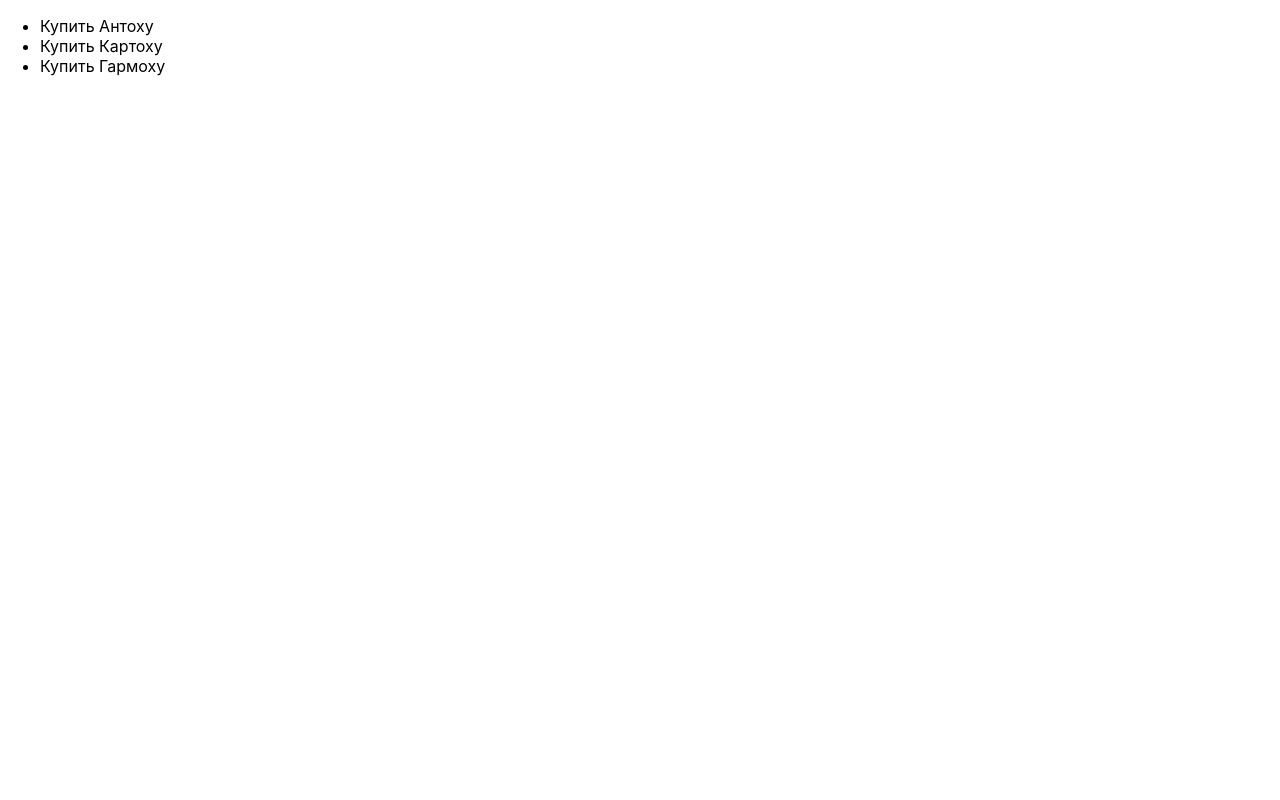
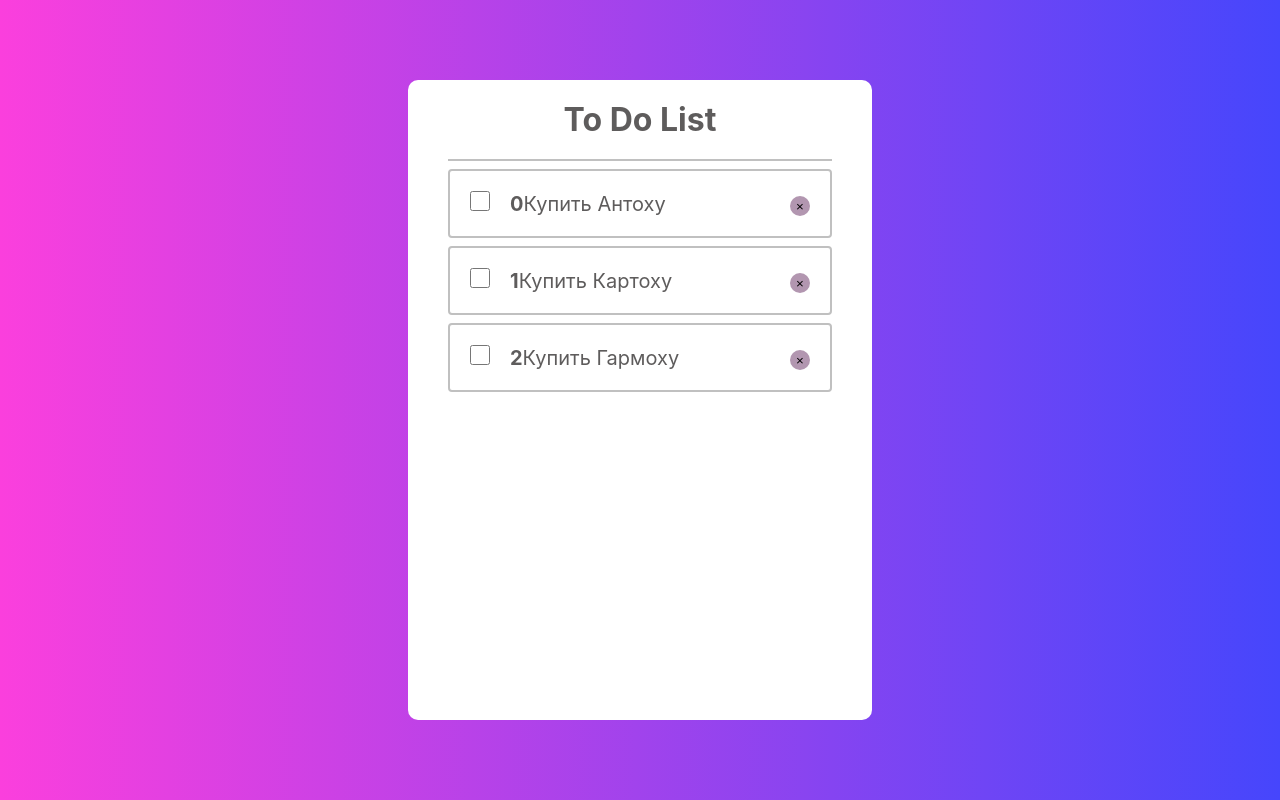
Before and after one commit to Sijonra/ReactTodoList, a React (Create React App) app: page / in a window 1280 px wide. Built offline with nearby package versions, Linux system fonts and the light colour scheme.

Commit message:
styles added

```diff
--- a/src/App.js
+++ b/src/App.js
@@ -1,16 +1,16 @@
 import React from "react";
-import TodoList from './TodoList/todoList'
+import TodoList from './TodoList/TodoList'
 
 function App() {
 
     let todos = [
-        {id: 0, iscompleted: false, value: "Купить Антоху"},
-        {id: 1, iscompleted: false, value: "Купить Картоху"},
-        {id: 2, iscompleted: false, value: "Купить Гармоху"},
+        {id: 0, isCompleted: false, value: "Купить Антоху"},
+        {id: 1, isCompleted: false, value: "Купить Картоху"},
+        {id: 2, isCompleted: false, value: "Купить Гармоху"},
     ];
 
     return(
-        <TodoList todos={todos}/>
+        <TodoList todo={todos}/>
     )
 }
 
--- a/src/TodoList/ListItem.js
+++ b/src/TodoList/ListItem.js
@@ -1,8 +1,18 @@
 import React from "react";
+import './TodoList.css';
 
 function ListItem(props){
     return(
-        <li>{props.title}</li>
+
+        <li className="todo__item">
+            <span>
+                <input className="list-input" type="checkbox"/>
+                <strong>{props.id}</strong>
+                {props.value}
+            </span>
+            <button className="todo-list-delete-button">&times;</button>
+        </li>
+
     )
 }
 
--- /dev/null
+++ b/src/TodoList/TodoList.css
@@ -0,0 +1,50 @@
+.todo-list-wrapper{
+    width: 30vw;
+    min-height: 80vh;
+    background: white;
+    margin: 10vh auto 0;
+    border-radius: 10px;
+    padding: 0 40px;
+}
+
+.todo-list__title{
+    border-bottom: 2px solid silver;
+    padding: 20px;
+    text-align: center;
+    color: #5e5c5c;
+    margin-bottom: 8px;
+}
+
+.todo-list{
+    list-style: none;
+}
+.list-input{
+    margin-right: 20px;
+    width: 20px;
+    height: 20px;
+    border-radius: 20%;
+}
+.todo__item{
+    color: #5e5c5c;
+    font-size: 20px;
+    display: flex;
+    align-items: center;
+    justify-content: space-between;
+    padding: 20px;
+    border: 2px solid silver;
+    border-radius: 4px;
+    margin-bottom: 8px;
+    transition: .4s;
+}
+.todo__item:hover{
+    background: #dacbec;
+}
+.todo-list-delete-button{
+    cursor: pointer;
+    align-self: flex-end;
+    width: 20px;
+    height: 20px;
+    border: none;
+    border-radius: 50%;
+    background: #b296b0;
+}
--- /dev/null
+++ b/src/TodoList/TodoList.js
@@ -0,0 +1,19 @@
+import './TodoList.css';
+import ListItem from "./ListItem";
+
+function todoList(props){
+    return(
+        <div className="todo-list-wrapper">
+            <h1 className="todo-list__title">To Do List</h1>
+            <ul className="todo-list">
+                {props.todo.map(element =>{
+                    return(
+                        <ListItem value={element.value} key={element.id} id={element.id}/>
+                    )
+                })}
+            </ul>
+        </div>
+    )
+}
+
+export default todoList;
--- a/src/TodoList/todoList.js
+++ /dev/null
@@ -1,14 +0,0 @@
-import React from "react";
-import ListItem from "./ListItem";
-
-function todoList(props){
-    return(
-        <ul className="todoList">
-            {props.todos.map(todo =>{
-                return <ListItem title={todo.value}/>
-            })}
-        </ul>
-    )
-}
-
-export default todoList;
--- a/src/index.css
+++ b/src/index.css
@@ -9,5 +9,15 @@ body {
 
 code {
   font-family: source-code-pro, Menlo, Monaco, Consolas, 'Courier New',
-    monospace;
+  monospace;
 }
+
+body{
+  background: rgb(251,63,221);
+  background: linear-gradient(90deg, rgba(251,63,221,1) 0%, rgba(137,68,240,1) 63%, rgba(133,68,241,1) 65%, rgba(111,69,245,1) 77%, rgba(70,70,252,1) 100%);
+}
+
+*{
+  margin: 0;
+  padding: 0;
+}
```
